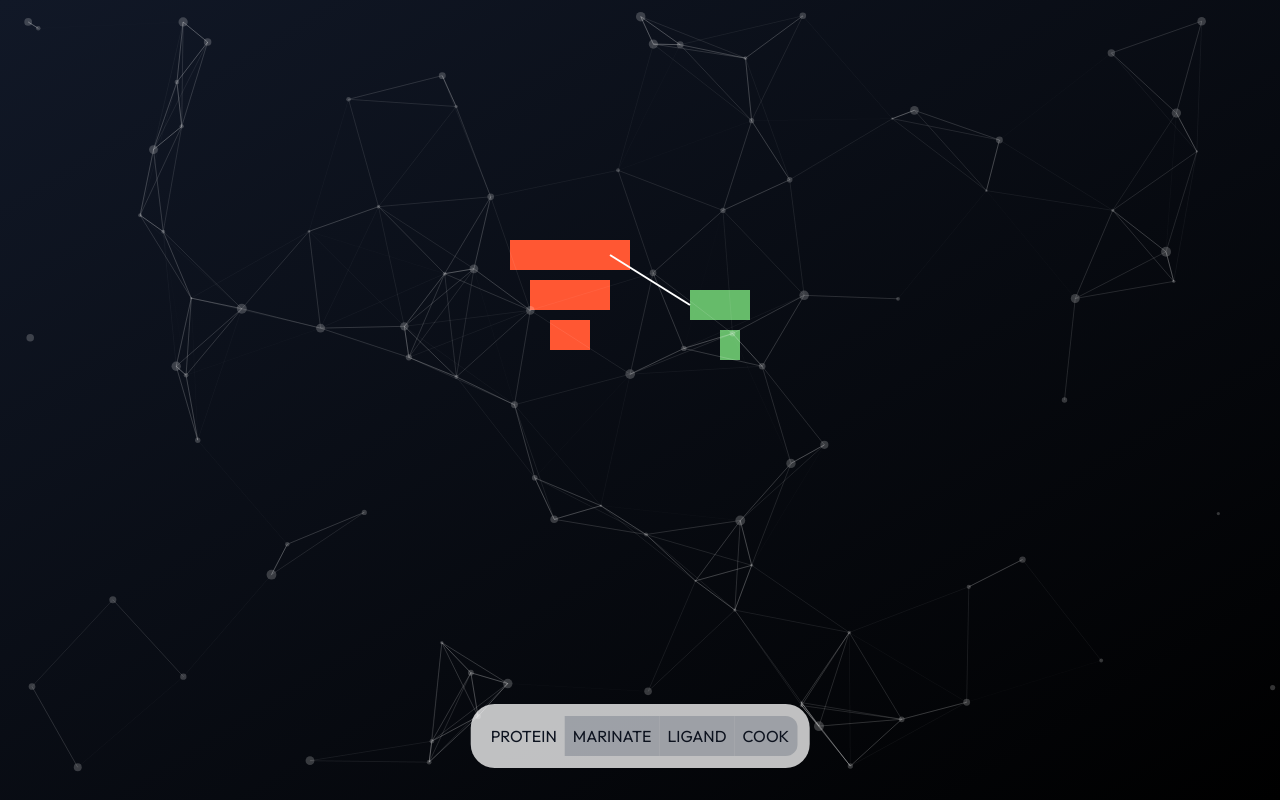
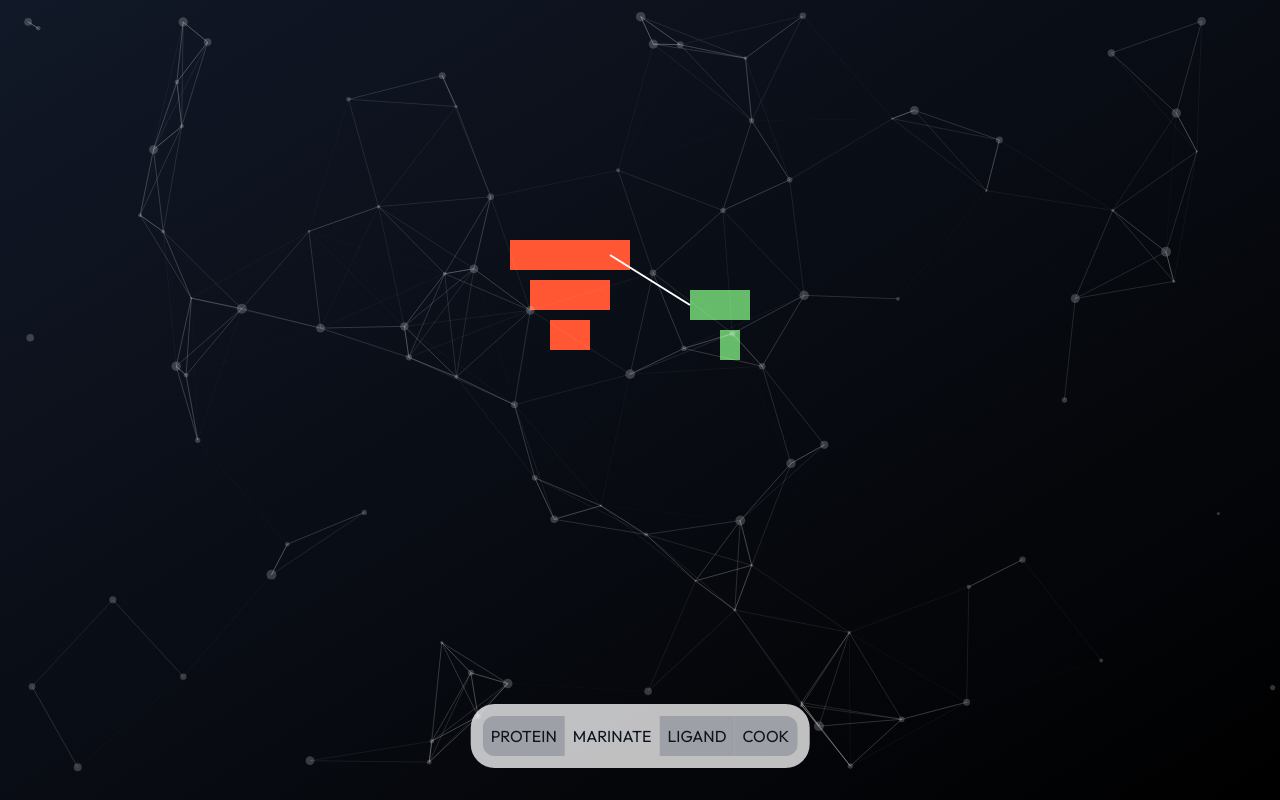
Before and after one commit to wonmor/LCBC-Dock, a Next.js app: page /docking/marinate in a window 1280 px wide. Built offline with nearby package versions, Linux system fonts and the light colour scheme.

Commit message:
Updated progressBar design

```diff
--- a/app/docking/marinate/page.tsx
+++ b/app/docking/marinate/page.tsx
@@ -68,7 +68,15 @@ const Marinate: FC = () => {
           </div>
         </>
       )}
-      <ProgressBar pointer={1} />
+      <ProgressBar
+        pointer={2}
+        backLink={(proteinState ? "/docking/protein" : null) as string}
+        backLinkParams={
+          {} as {
+            [key: string]: string;
+          }
+        }
+      />
     </main>
   );
 };
--- a/app/progressBar.tsx
+++ b/app/progressBar.tsx
@@ -33,21 +33,21 @@ export default function ProgressBar(props: {
           <div className="scale-90 sm:scale-100 flex overflow-hidden rounded-xl">
             <div
               className={`flex-1 p-2 ${
-                pointer >= 1 ? "bg-transparent" : "bg-gray-300"
+                pointer === 1 ? "bg-transparent" : "bg-gray-300"
               }`}
             >
               PROTEIN
             </div>
             <div
               className={`flex-1 p-2 ${
-                pointer >= 2 ? "bg-transparent" : "bg-gray-300"
+                pointer === 2 ? "bg-transparent" : "bg-gray-300"
               }`}
             >
               MARINATE
             </div>
             <div
               className={`flex-1 p-2 ${
-                pointer >= 3 ? "bg-transparent" : "bg-gray-300"
+                pointer === 3 ? "bg-transparent" : "bg-gray-300"
               }`}
             >
               LIGAND
```
